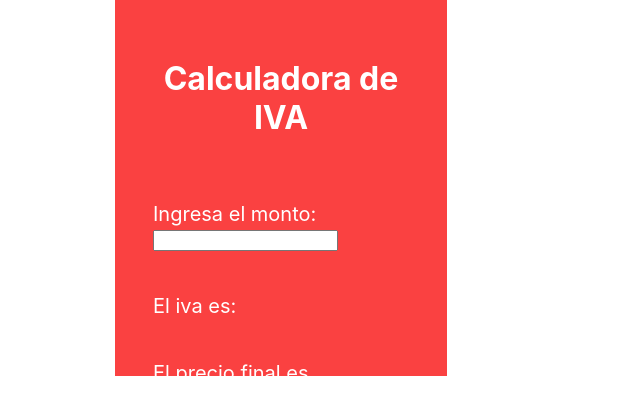
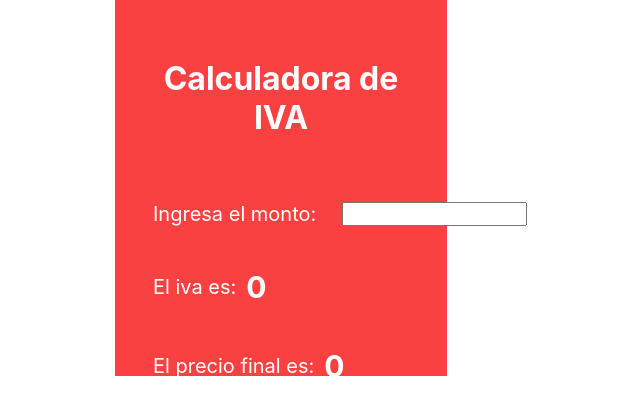
Before and after one commit to 4cidkid/calculadoradeiva, a React (Create React App) app: page / in a window 1280 px wide. Shown: the top 414 px of the page, without its empty margins (359-999 px from the left). Built offline with nearby package versions, Linux system fonts and the light colour scheme.

Commit message:
added a validation for input, now user can only put numbers and not any type of symbols

```diff
--- a/src/Components/Calculadora/Calculadora.js
+++ b/src/Components/Calculadora/Calculadora.js
@@ -2,35 +2,47 @@ import React, { useState } from "react";
 import "./Calculadora.css";
 
 export default function Calculadora() {
-  const [monto, setMonto] = useState();
-  const [finalPrice, setfinalPrice] = useState();
+  const [monto, setMonto] = useState(0);
+  const [finalPrice, setfinalPrice] = useState(0);
+  function validateInput(e){
+    e.target.value = e.target.value.replace(/[^0-9.]/g, '').replace(/(\..*)\./g, '$1');
+  }
   function calculateIva(e) {
-    if(parseInt(e.target.value) < 0){
-        setMonto('El monto tiene que ser positivo');
-        setfinalPrice('El monto tiene que ser positivo')
-    }else{
+      if(e.target.value<0){
+        setMonto(0)
+        finalPrice(0)
+      }else{
         let liveMonto = e.target.value;
         liveMonto = liveMonto * 0.21;
-        let calculateFinal = liveMonto? parseInt(e.target.value) + liveMonto:undefined
-        setMonto(liveMonto);
-        setfinalPrice(calculateFinal);
-    }
+        let calculateFinal = liveMonto
+          ? parseInt(e.target.value) + liveMonto
+          : undefined;
+        setMonto(liveMonto.toFixed(0));
+        setfinalPrice(calculateFinal? calculateFinal.toFixed(0) : 0);
+      }
   }
   return (
     <div className="calculadora">
       <div className="calculadora-container">
         <h1 id="main-title">Calculadora de IVA</h1>
-        <div>
+        <div className="monto-container">
           <label htmlFor="monto">Ingresa el monto:</label>
           <input
             id="monto"
             name="monto"
             type="number"
             onChange={calculateIva}
+            onInput={validateInput}
           />
         </div>
-        <label>El iva es: {monto !== 0 ? monto : undefined}</label>
-        <label>El precio final es {finalPrice}</label>
+        <div className="result">
+          <label>El iva es:</label>
+          <h2 style={{margin: '0px'}} >{monto}</h2>
+        </div>
+        <div className="result">
+          <label>El precio final es:</label>
+          <h2 style={{margin: '0px'}} >{finalPrice}</h2>
+        </div>
       </div>
     </div>
   );
```
